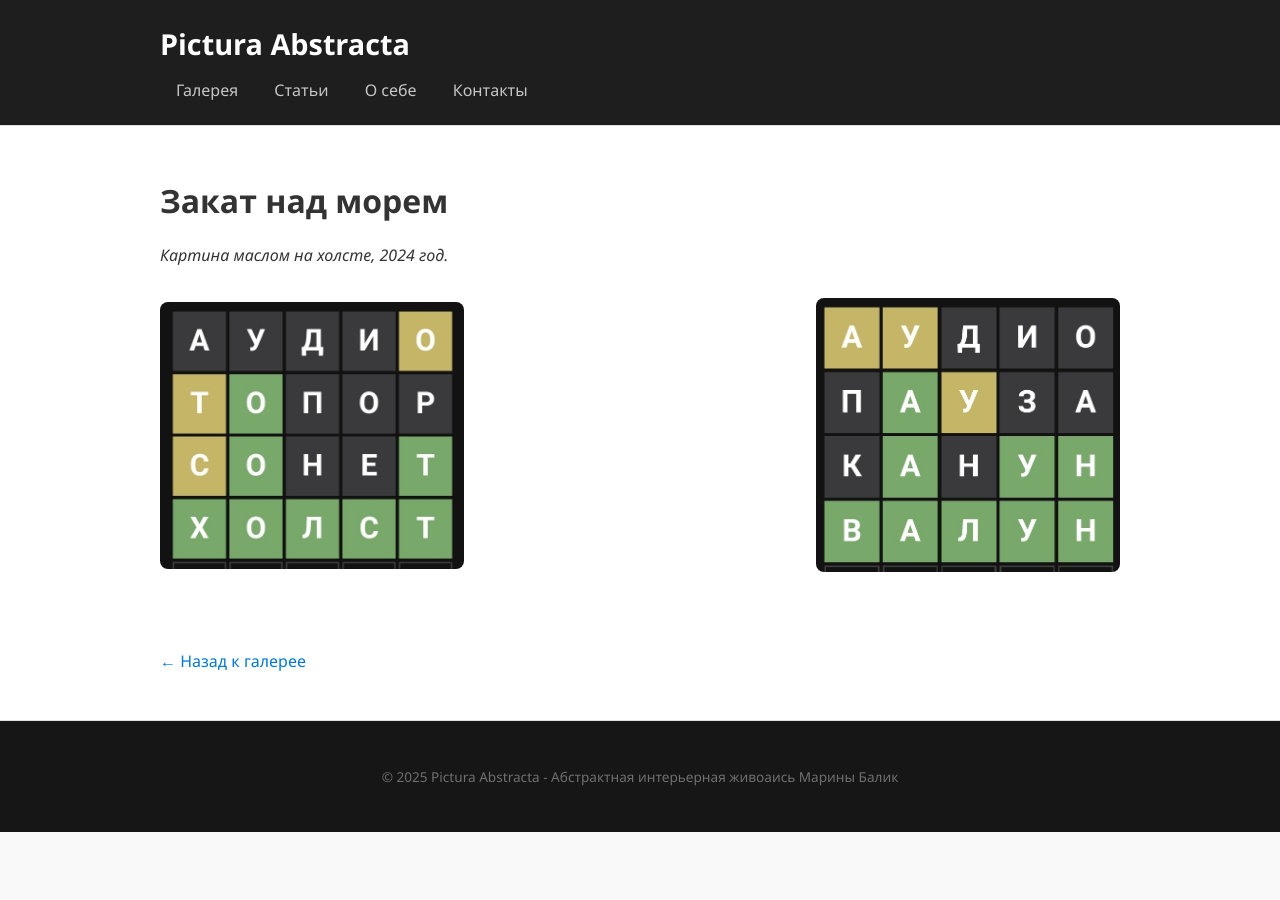
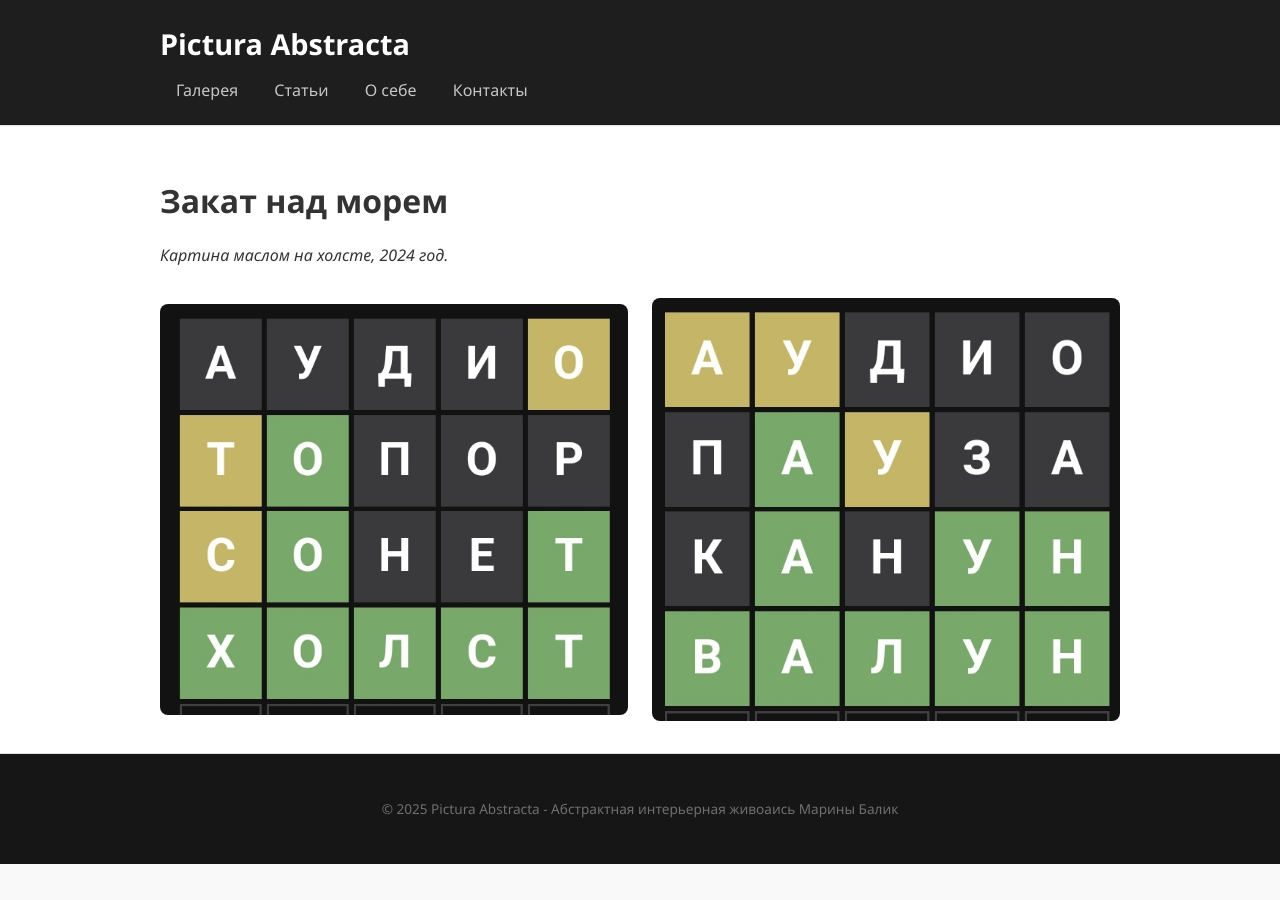
Before and after one commit to PicAbsArt/picabsart.github.io, a Jekyll site: the page built from _paintings/sunset.md, in a window 1280 px wide. Built offline with Jekyll 4.4.1, drawn with Linux system fonts in a browser that asks for light colours.

Commit message:
Update painting.html

```diff
--- a/_layouts/painting.html
+++ b/_layouts/painting.html
@@ -6,8 +6,6 @@
 
 <div class="painting-images">
   {% for image in page.images %}
-    <img src="{{ image }}" alt="Изображение {{ page.title }}" class="thumbnail"><br>
+    <img src="{{ image }}" alt="Изображение {{ page.title }}" class="thumbnail">
   {% endfor %}
 </div>
-
-<p><a href="/" class="back-link">← Назад к галерее</a></p>
```
